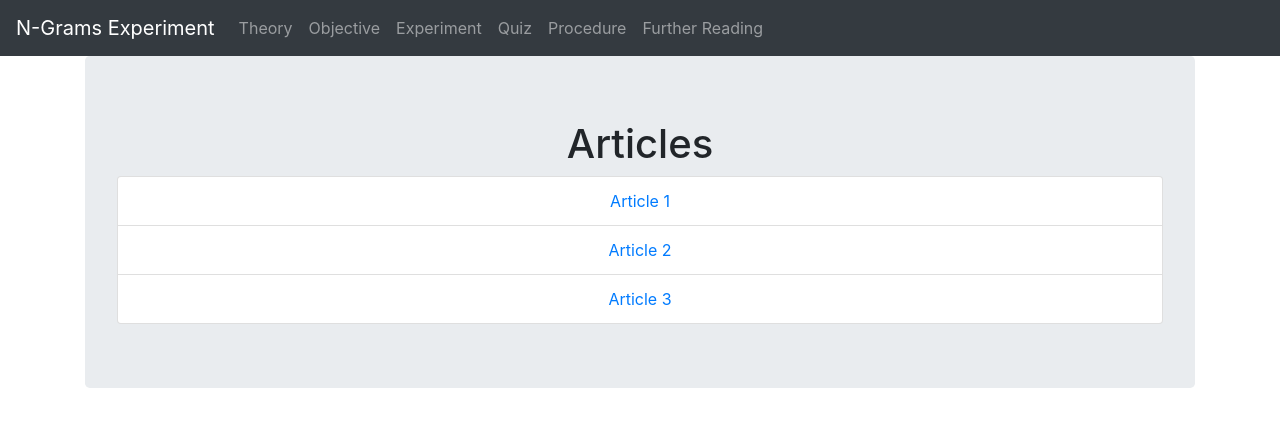
After one commit to SiddarthVijay/N-Grams_Experiment, a Flask app: page /articles in a window 1280 px wide. The commit adds this page. Shown: the top 427 px of the page. Run offline with Flask 2, Linux system fonts and the light colour scheme; some libraries are stand-ins or nearby versions.

Commit message:
Added editable stuff

```diff
--- a/app.py
+++ b/app.py
@@ -1,6 +1,9 @@
 from flask import Flask, render_template
+from data import Articles
 
 app = Flask(__name__)
+
+Articles = Articles()
 
 
 @app.route('/')
@@ -38,5 +41,15 @@ def further_reading():
     return render_template('further_reading.html')
 
 
+@app.route('/articles')
+def articles():
+    return render_template('articles.html', articles=Articles)
+
+
+@app.route('/article/<string:id>/')
+def article(id):
+    return render_template('article.html', id=id)
+
+
 if __name__ == '__main__':
     app.run(debug=True)
--- /dev/null
+++ b/templates/article.html
@@ -0,0 +1,3 @@
+{% extends 'layout.html' %} {% block body %}
+<h1>{{ id }}</h1>
+{% endblock %}
--- /dev/null
+++ b/templates/articles.html
@@ -0,0 +1,12 @@
+{% extends 'layout.html' %} {% block body %}
+<div class="jumbotron text-center">
+  <h1>Articles</h1>
+  <ul class="list-group">
+    {% for article in articles %}
+    <li class="list-group-item">
+      <a href="article/{{ article.id }}">{{ article.title }}</a>
+    </li>
+    {% endfor %}
+  </ul>
+</div>
+{% endblock %}
--- a/templates/layout.html
+++ b/templates/layout.html
@@ -1,9 +1,11 @@
 <html>
-
   <head>
-    <meta charset="utf-8">
+    <meta charset="utf-8" />
     <title>N-Grams Experiment</title>
-    <link rel="stylesheet" href="https://stackpath.bootstrapcdn.com/bootstrap/4.3.1/css/bootstrap.min.css">
+    <link
+      rel="stylesheet"
+      href="https://stackpath.bootstrapcdn.com/bootstrap/4.3.1/css/bootstrap.min.css"
+    />
   </head>
 
   <body>
@@ -15,5 +17,4 @@
   </body>
 
   <script src="https://stackpath.bootstrapcdn.com/bootstrap/4.3.1/js/bootstrap.min.js"></script>
-
 </html>
```
Also changed, not shown: data.py (added, +25 -0 lines), templates/introduction.html (+15 -10 lines), templates/includes/_navbar.html (indentation only). Lines whose indentation alone changed are shown as unchanged.
